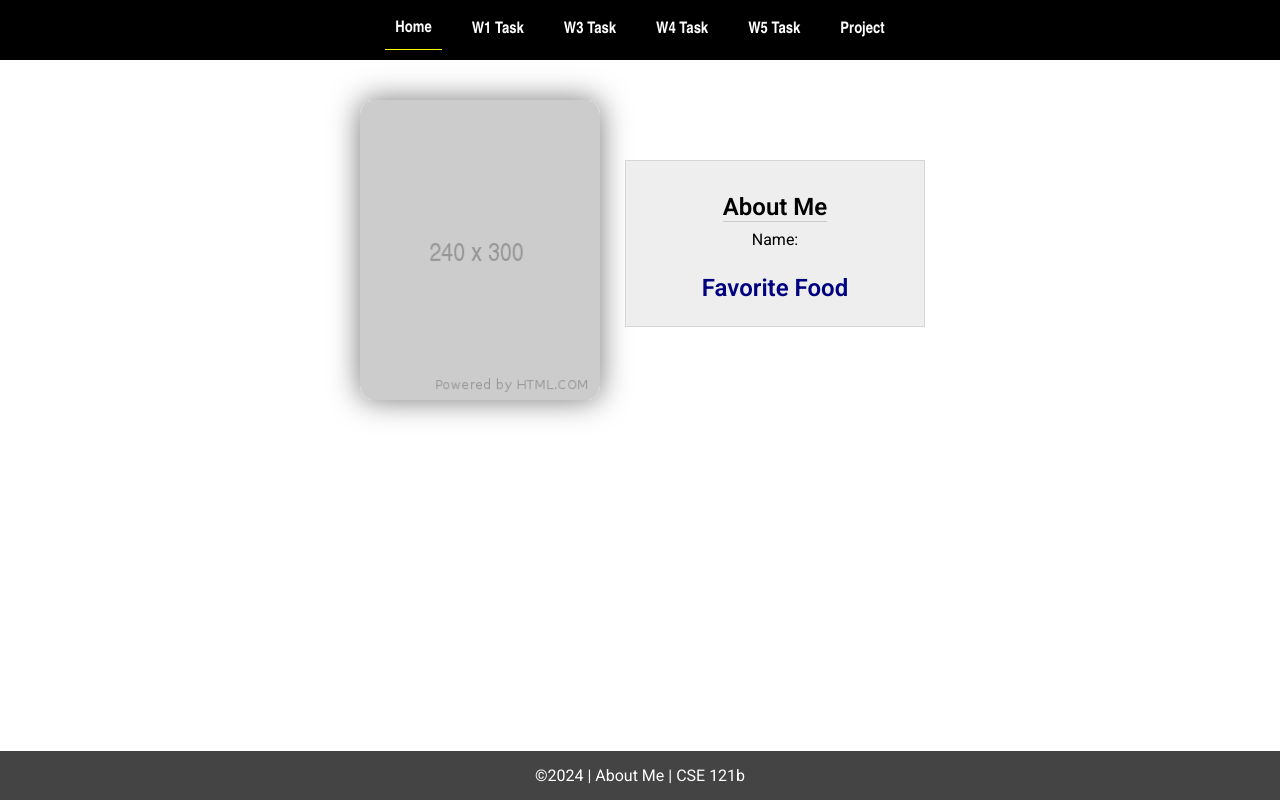
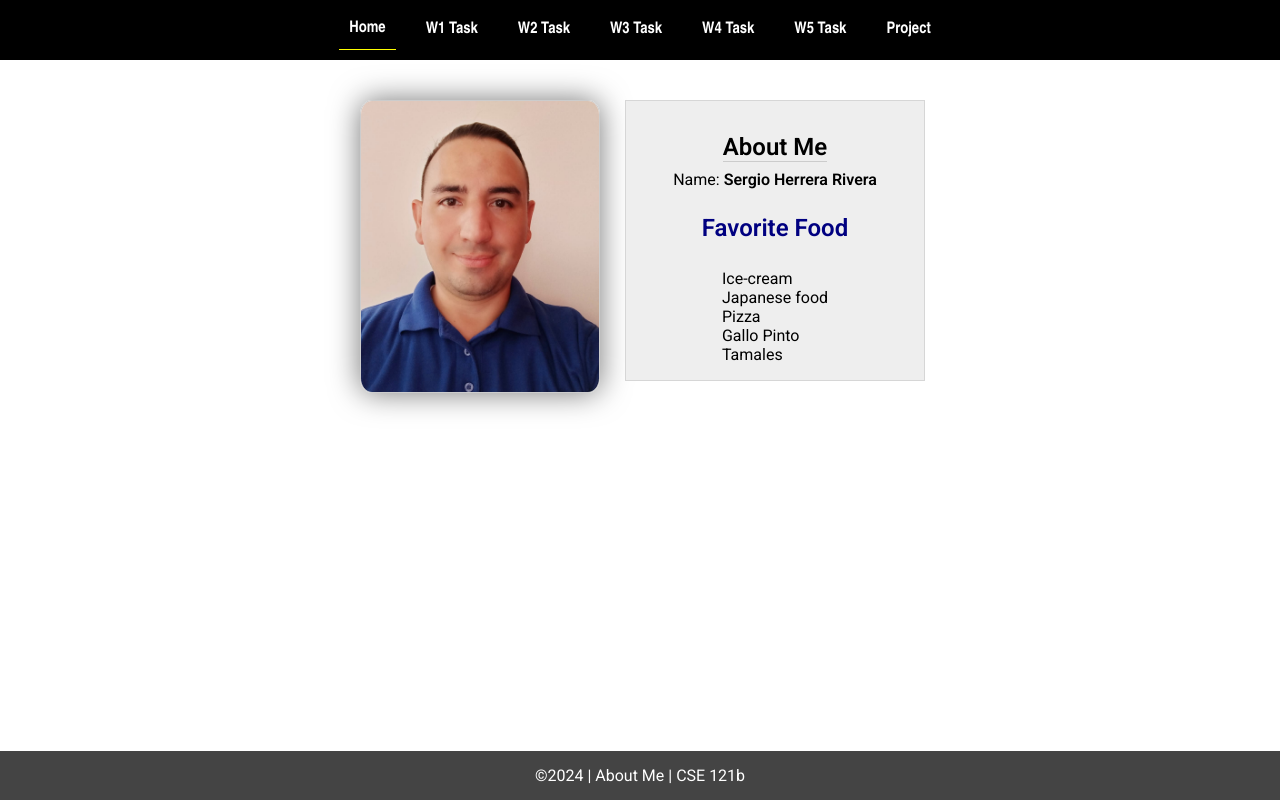
Before and after one commit to Seruhio30/cse121b, a plain HTML site: page w02-task/index.html in a window 1280 px wide. Drawn offline with Linux system fonts and the light colour scheme.

Commit message:
w02 Task ready

```diff
--- a/w02-task/index.html
+++ b/w02-task/index.html
@@ -18,6 +18,7 @@
       <li><a id="toggleMenu">&equiv;</a></li>
       <li><a href="index.html" class="active">Home</a></li>
       <li><a href="w01-task.html">W1 Task</a></li>
+      <li><a href="w02-task.html">W2 Task</a></li>
       <li><a href="w03-task.html">W3 Task</a></li>
       <li><a href="w04-task.html">W4 Task</a></li>
       <li><a href="w05-task.html">W5 Task</a></li>
@@ -26,7 +27,7 @@
   </nav>
   <main id="home">
     <picture>
-      <img src="images/placeholder.png" alt="Placeholder Image">
+      <img src="images/sergio.jpeg" alt="imageElement" id="imageElement" >
     </picture>
     <section>
       <h1>About Me</h1>
--- a/w02-task/scripts/w02-task.js
+++ b/w02-task/scripts/w02-task.js
@@ -1,23 +1,36 @@
-/* W02-Task - Profile Home Page */
+document.addEventListener('DOMContentLoaded', function() {
+    let fullName = 'Sergio Herrera Rivera';
+    let currentYear = '2024';
+    let profilePicture = 'images/sergio.jpeg';
 
-/* Step 1 - Setup type tasks - no code required */
+    const nameElement = document.getElementById('name');
+    const foodElement = document.getElementById('food');
+    const yearElement = document.querySelector('#year');
+    const imageElement = document.getElementById("profilePicture");
 
-/* Step 2 - Variables */
+    nameElement.innerHTML = `<strong>${fullName}</strong>`;
+    yearElement.textContent = currentYear;
 
+    if(imageElement) {
+        imageElement.setAttribute('src', profilePicture);
+        imageElement.setAttribute('alt', 'Profile image of ${fullName}');
+    } else {
+        console.error("No se encontró el elemento con ID 'profilePicture'.");
+    }
 
+    var myFavoriteFood = ['Pasta', 'Ice-cream', 'Japanese food', 'Pizza', 'Gallo Pinto', 'Tamales'];
 
+    const anotherFavorityFood = "sushi";
+    myFavoriteFood.push(anotherFavorityFood);
 
-/* Step 3 - Element Variables */
+    myFavoriteFood.shift();
 
-
-
-
-
-/* Step 4 - Adding Content */
+    myFavoriteFood.pop();
+    foodElement.innerHTML += `<br>${myFavoriteFood.join("<br>")}`;
 
 
 
 
 
 
-/* Step 5 - Array */
+})
```
